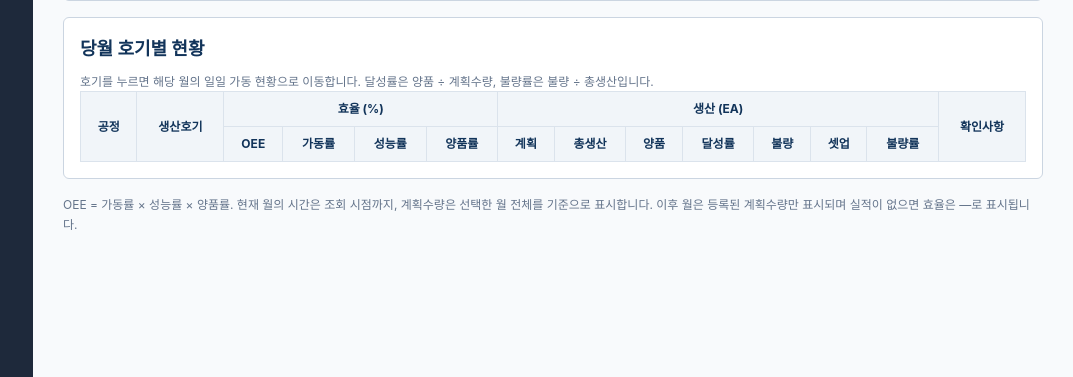
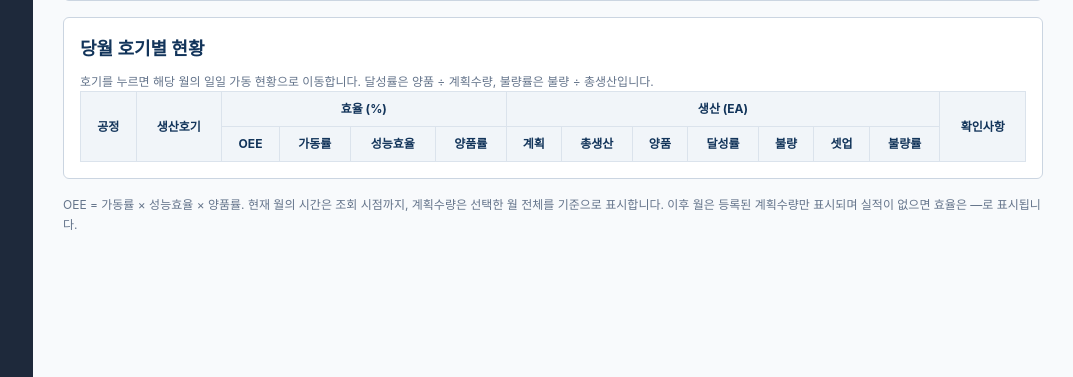
Before and after one commit to genesis03/MES, a Python web app: template templates/equipment_efficiency.html in a window 1280 px wide. Shown: the part 423-800 px from the top of the page, without its empty margins (207-1280 px from the left). Run offline with Jinja, Linux system fonts and the light colour scheme; the template is opened without the code that fills it, so the values that code supplies are empty.

Commit message:
Rename OEE performance labels to 성능효율

```diff
--- a/services/equipment_oee.py
+++ b/services/equipment_oee.py
@@ -216,7 +216,7 @@ def calculate(db,start_day,end_day,now=None,process_code=None,exclude_unplanned=
         quality=g['good_qty']/g['total_qty'] if g['total_qty'] and not any('총생산수량' in x for x in g['issues']) else None
         oee=availability*performance*quality if None not in (availability,performance,quality) else (0 if planned and not g['total_qty'] else None)
         g.update(registered_downtime_seconds=registered_downtime,downtime_seconds=downtime,runtime_seconds=runtime,availability=availability,performance=performance,quality=quality,oee=oee,standard_time_complete=not missing and not any('총생산수량' in issue for issue in g['issues']))
-        if performance is not None and performance>1:g['issues'].append('성능률 100% 초과: 사이클타임·실적·비가동 기록 확인')
+        if performance is not None and performance>1:g['issues'].append('성능효율 100% 초과: 사이클타임·실적·비가동 기록 확인')
         g['excluded_parts']=sorted(g['excluded_parts'])
         g['parts']=list(g['parts'].values())
         for p in g['parts']:p['sources']=sorted(p['sources'])
--- a/static/equipment_reports.js
+++ b/static/equipment_reports.js
@@ -29,7 +29,7 @@
         const maximum=Math.max(1,...data.months.map(m=>m.summary.oee||0));
         $('eqChart').innerHTML=data.months.map(m=>`<div class="eq-chart-column ${m.month===data.month?'selected':''}"><span>${percent(m.summary.oee)}</span><div class="eq-chart-track"><div class="eq-chart-bar" style="height:${Math.max(0,(m.summary.oee||0)/maximum*100)}%"></div></div><button type="button" class="eq-chart-label" data-month="${m.month}" aria-label="${m.month}월 현황 조회">${m.month}월</button></div>`).join('');
         $('eqChart').querySelectorAll('[data-month]').forEach(button=>button.onclick=()=>{$('eqMonth').value=button.dataset.month;load();});
-        $('eqAnnualRows').innerHTML=[['OEE','oee'],['가동률','availability'],['성능률','performance'],['양품률','quality']].map(([label,key])=>`<tr><th scope="row">${label}</th><td><strong>${percent(data.annual[key])}</strong></td>${data.months.map(m=>`<td>${percent(m.summary[key])}</td>`).join('')}</tr>`).join('');
+        $('eqAnnualRows').innerHTML=[['OEE','oee'],['가동률','availability'],['성능효율','performance'],['양품률','quality']].map(([label,key])=>`<tr><th scope="row">${label}</th><td><strong>${percent(data.annual[key])}</strong></td>${data.months.map(m=>`<td>${percent(m.summary[key])}</td>`).join('')}</tr>`).join('');
         let rows='';
         for(const subtotal of data.process_summaries){
             for(const row of data.equipment.filter(r=>r.process_code===subtotal.process_code))rows+=`<tr><td>${esc(row.process_name)}</td><th scope="row">${dailyLink(row,data)}</th>${productionCells(row)}<td>${notes(row.issues)}</td></tr>`;
@@ -53,7 +53,7 @@
         function row(label,key,format,cellClass=''){
             return `<tr><th scope="row">${label}</th><td class="${cellClass}">${format(data.total[key])}</td>${data.days.map(d=>`<td class="${cellClass} ${d.has_activity?'':'inactive'}">${d.has_activity?format(d[key]):''}</td>`).join('')}</tr>`;
         }
-        $('eqDailyRates').innerHTML=[['OEE','oee'],['가동률','availability'],['성능률','performance'],['양품률','quality']].map(([label,key])=>row(label,key,percent)).join('');
+        $('eqDailyRates').innerHTML=[['OEE','oee'],['가동률','availability'],['성능효율','performance'],['양품률','quality']].map(([label,key])=>row(label,key,percent)).join('');
         const times=[['생산계획시간','schedule_seconds'],['계획정지','planned_stop_seconds'],['기본시간','planned_seconds'],['비가동','downtime_seconds'],['실제 가동시간','runtime_seconds'],['표준생산시간','standard_production_seconds'],['양품 표준시간','standard_good_seconds'],['품질손실 표준시간','quality_loss_seconds']];
         const quantities=[['생산계획','planned_qty'],['총생산','total_qty'],['양품','good_qty'],['불량','defect_qty'],['셋업','setup_qty']];
         let values=times.map(([label,key])=>row(label+' (분)',key,minutes)).join('')+quantities.map(([label,key])=>row(label+' (EA)',key,number)).join('');
--- a/templates/equipment_daily.html
+++ b/templates/equipment_daily.html
@@ -17,7 +17,7 @@
 <h2 id="eqDailyTitle">호기별 일일 현황</h2>
 <section class="eq-panel">
  <h3>효율 <span class="eq-unit">단위: %</span></h3>
- <div class="eq-scroll"><table class="eq-table eq-daily"><caption class="eq-sr-only">일별 OEE와 가동률·성능률·양품률</caption><thead id="eqDailyHead"></thead><tbody id="eqDailyRates"></tbody></table></div>
+ <div class="eq-scroll"><table class="eq-table eq-daily"><caption class="eq-sr-only">일별 OEE와 가동률·성능효율·양품률</caption><thead id="eqDailyHead"></thead><tbody id="eqDailyRates"></tbody></table></div>
 </section>
 <section class="eq-panel">
  <h3>시간·생산 <span class="eq-unit">단위: 분, EA, 초/개</span></h3>
--- a/templates/equipment_efficiency.html
+++ b/templates/equipment_efficiency.html
@@ -25,8 +25,8 @@
  <p class="eq-help">호기를 누르면 해당 월의 일일 가동 현황으로 이동합니다. 달성률은 양품 ÷ 계획수량, 불량률은 불량 ÷ 총생산입니다.</p>
  <div class="eq-scroll"><table class="eq-table"><caption class="eq-sr-only">당월 호기별 효율과 생산 현황</caption><thead>
  <tr><th rowspan="2" scope="col">공정</th><th rowspan="2" scope="col">생산호기</th><th colspan="4" scope="colgroup">효율 (%)</th><th colspan="7" scope="colgroup">생산 (EA)</th><th rowspan="2" scope="col">확인사항</th></tr>
- <tr><th scope="col">OEE</th><th scope="col">가동률</th><th scope="col">성능률</th><th scope="col">양품률</th><th scope="col">계획</th><th scope="col">총생산</th><th scope="col">양품</th><th scope="col">달성률</th><th scope="col">불량</th><th scope="col">셋업</th><th scope="col">불량률</th></tr>
+ <tr><th scope="col">OEE</th><th scope="col">가동률</th><th scope="col">성능효율</th><th scope="col">양품률</th><th scope="col">계획</th><th scope="col">총생산</th><th scope="col">양품</th><th scope="col">달성률</th><th scope="col">불량</th><th scope="col">셋업</th><th scope="col">불량률</th></tr>
  </thead><tbody id="eqEquipmentRows"></tbody></table></div>
 </section>
-<p class="eq-help">OEE = 가동률 × 성능률 × 양품률. 현재 월의 시간은 조회 시점까지, 계획수량은 선택한 월 전체를 기준으로 표시합니다. 이후 월은 등록된 계획수량만 표시되며 실적이 없으면 효율은 —로 표시됩니다.</p>
+<p class="eq-help">OEE = 가동률 × 성능효율 × 양품률. 현재 월의 시간은 조회 시점까지, 계획수량은 선택한 월 전체를 기준으로 표시합니다. 이후 월은 등록된 계획수량만 표시되며 실적이 없으면 효율은 —로 표시됩니다.</p>
 {% endblock %}
--- a/templates/equipment_oee.html
+++ b/templates/equipment_oee.html
@@ -9,11 +9,11 @@
 
 <p class="oee-help">전체 조회는 복합선반·탭핑만 포함합니다. 기본시간은 생산계획 가동시간에서 등록된 계획정지를 제외한 시간입니다. 탭핑의 기본 휴게 차감은 이미 반영되어 있으며 계획정지 열에 다시 합산하지 않습니다. 계획정지는 등록 내역 중 ‘계획정지’ 유형만, 비가동은 툴교환·청소·고장 등 나머지 등록 내역만 집계합니다. 겹치는 정지 구간은 한 번만 계산하며 계획정지를 우선합니다. 실제 가동시간은 실적 건수로 계산한 시간에서 해당 가동 구간의 등록 정지시간을 뺀 값입니다. 복합선반은 주간·야간 각각 12시간, 탭핑은 주간 10시간 20분·야간 10시간 10분입니다. 계획시간에는 조회 시점까지 경과한 시간이 포함됩니다. 계획시간과 실적 기준 시간의 차이는 비가동에 합산하지 않습니다.</p>
 <div class="oee-panel oee-toolbar"><label>가공 공정 <select id="oeeProcess" style="padding:7px;border:1px solid #cbd5e1;border-radius:4px"></select></label><label>조회 월 <input type="month" id="oeeQueryMonth"></label><label>시작일 <input type="date" id="oeeStart"></label><label>종료일 <input type="date" id="oeeEnd"></label><label><input type="checkbox" id="oeeExcludeUnplanned"> 미등록 실적 제외</label><button class="oee-btn" id="oeeLoad">조회</button><a href="/production/plans">생산계획 · 스케줄/C/T 입력</a></div>
-<p class="oee-help">가동률 = 실제 가동시간 ÷ 기본 시간 · 성능률 = 표준 생산시간 ÷ 실제 가동시간 · 양품률 = 양품 ÷ 총생산 · OEE = 가동률 × 성능률 × 양품률. 총생산은 양품·불량·셋업의 합계입니다. 미등록 제외 조건은 해당 설비·품번·실적일에 생산계획 C/T가 없는 실적의 수량과 가동시간을 제외합니다. 기본시간은 등록된 생산계획 기준을 유지합니다. 종합 지표는 합산한 시간·수량으로 계산합니다.</p>
+<p class="oee-help">가동률 = 실제 가동시간 ÷ 기본 시간 · 성능효율 = 표준 생산시간 ÷ 실제 가동시간 · 양품률 = 양품 ÷ 총생산 · OEE = 가동률 × 성능효율 × 양품률. 총생산은 양품·불량·셋업의 합계입니다. 미등록 제외 조건은 해당 설비·품번·실적일에 생산계획 C/T가 없는 실적의 수량과 가동시간을 제외합니다. 기본시간은 등록된 생산계획 기준을 유지합니다. 종합 지표는 합산한 시간·수량으로 계산합니다.</p>
 <div id="oeeMessage" role="status"></div>
-<h2>1. 종합현황</h2><div class="oee-panel oee-scroll"><table class="oee-table"><thead><tr><th>구분</th><th>기본 시간(h)</th><th>계획정지(h)</th><th>비가동(h)</th><th>실제 가동(h)</th><th>총생산</th><th>양품</th><th>가동률</th><th>성능률</th><th>양품률</th><th>OEE</th></tr></thead><tbody id="oeeSummary"></tbody></table><div class="oee-help" id="oeeExclusionSummary"></div></div>
+<h2>1. 종합현황</h2><div class="oee-panel oee-scroll"><table class="oee-table"><thead><tr><th>구분</th><th>기본 시간(h)</th><th>계획정지(h)</th><th>비가동(h)</th><th>실제 가동(h)</th><th>총생산</th><th>양품</th><th>가동률</th><th>성능효율</th><th>양품률</th><th>OEE</th></tr></thead><tbody id="oeeSummary"></tbody></table><div class="oee-help" id="oeeExclusionSummary"></div></div>
 <h2>2. 설비별 현황</h2>
-<div class="oee-panel oee-scroll"><table class="oee-table oee-equipment-table"><thead><tr><th>생산호기</th><th>기본 시간(h)</th><th>계획정지(h)</th><th>비가동(h)</th><th>실제 가동(h)</th><th>총생산</th><th>양품</th><th>가동률</th><th>성능률</th><th>양품률</th><th>OEE</th><th>확인사항 / 품번별 내역</th></tr></thead><tbody id="oeeRows"></tbody></table></div>
+<div class="oee-panel oee-scroll"><table class="oee-table oee-equipment-table"><thead><tr><th>생산호기</th><th>기본 시간(h)</th><th>계획정지(h)</th><th>비가동(h)</th><th>실제 가동(h)</th><th>총생산</th><th>양품</th><th>가동률</th><th>성능효율</th><th>양품률</th><th>OEE</th><th>확인사항 / 품번별 내역</th></tr></thead><tbody id="oeeRows"></tbody></table></div>
 
 {% endblock %}
 {% block extra_script %}<script src="/static/equipment_oee.js?v=20261013-9"></script>{% endblock %}
--- a/templates/equipment_reports_base.html
+++ b/templates/equipment_reports_base.html
@@ -5,4 +5,4 @@
 {% block report_content %}{% endblock %}
 </div>
 {% endblock %}
-{% block extra_script %}<script src="/static/equipment_reports.js?v=20261013-1" defer></script>{% endblock %}
+{% block extra_script %}<script src="/static/equipment_reports.js?v=20261026-1" defer></script>{% endblock %}
```
